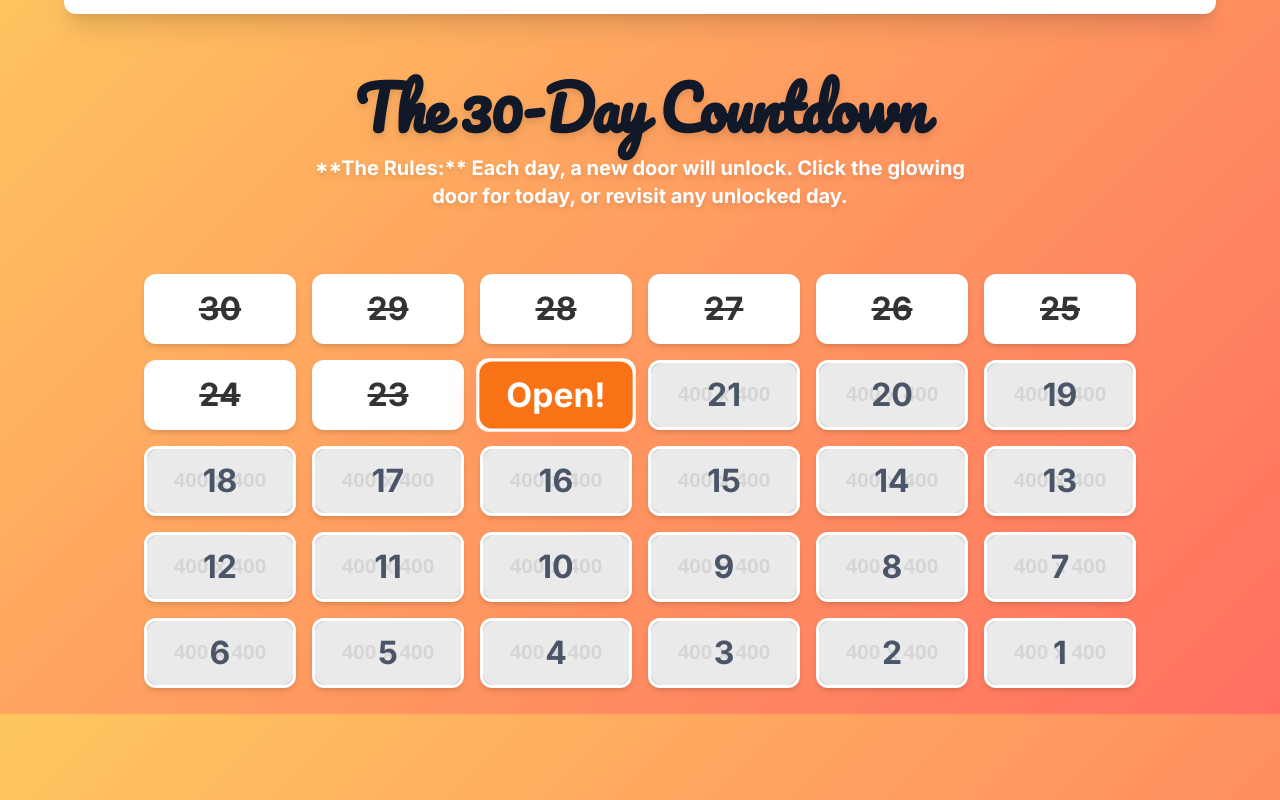
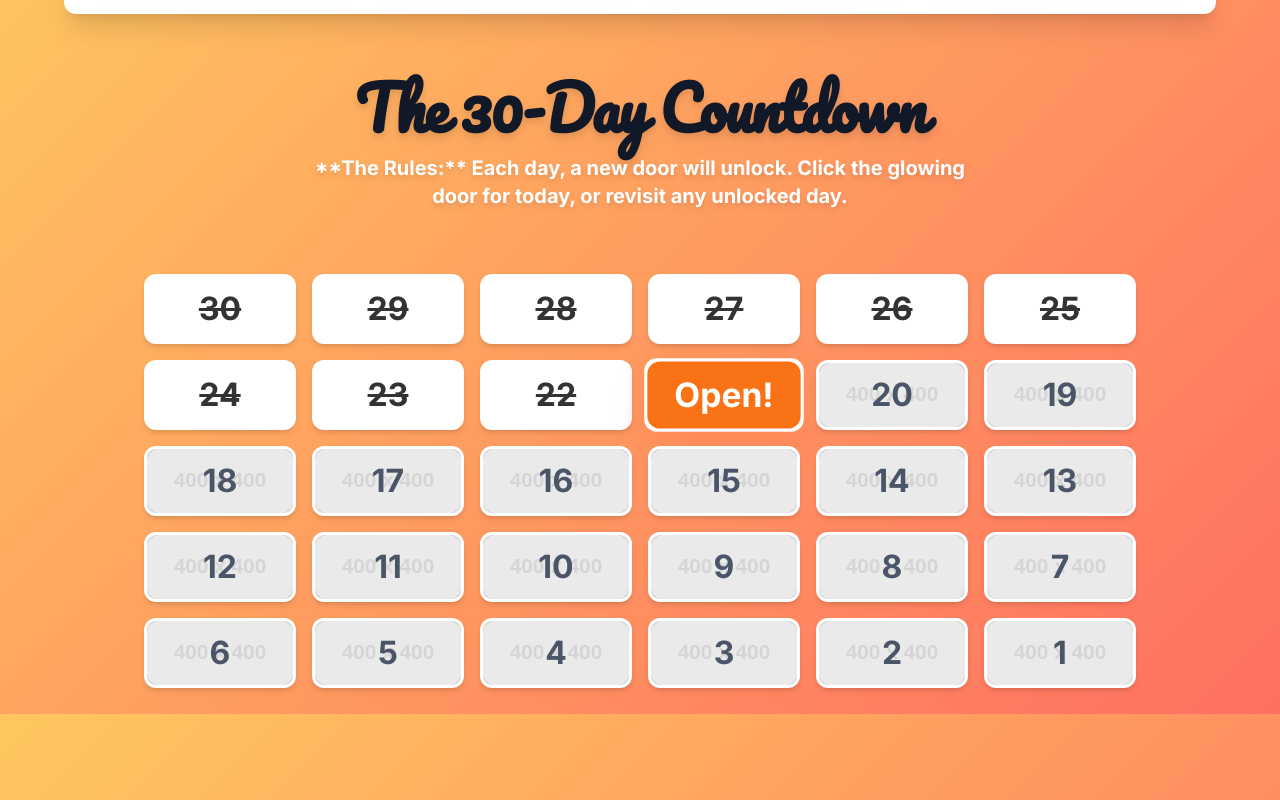
Before and after one commit to simonmelis85-prog/littleboydavidmelisisfinallygettingmarried, a plain HTML site: page index.html in a window 1280 px wide. Shown: the part 1686-2486 px from the top of the page. Drawn offline with nearby package versions, Linux system fonts and the light colour scheme; placeholder pictures from the web are drawn by us.

Commit message:
Update index.html

```diff
--- a/index.html
+++ b/index.html
@@ -136,8 +136,8 @@
       const countdownDays = 30;
 
       // Days to always unlock + strikethrough + modal
-      // 23–30 are crossed but clickable
-      const forceOpenDays = new Set([30, 29, 28, 27, 26, 25, 24, 23]);
+      // 22–30 are crossed but clickable
+      const forceOpenDays = new Set([30, 29, 28, 27, 26, 25, 24, 23, 22]);
 
       // ============== Date math (local, inclusive) ==============
       const [wy, wm, wday] = weddingDate.split('-').map(Number);
@@ -148,8 +148,8 @@
       const MS_PER_DAY = 1000 * 60 * 60 * 24;
       let daysUntil = Math.round((weddingDayAtMidnight - todayAtMidnight) / MS_PER_DAY) + 1; // inclusive
 
-      // TODAY is Day 22
-      const OVERRIDE_TODAY = 22;
+      // TODAY is Day 21
+      const OVERRIDE_TODAY = 21;
       if (OVERRIDE_TODAY) daysUntil = OVERRIDE_TODAY;
 
       // clamp to [1..countdownDays]
@@ -258,6 +258,18 @@
             <div class="space-y-4">
               <img src="${DAY22_IMAGE}" alt="Day 22 surprise" class="w-full h-auto rounded-lg shadow" />
             </div>`
+        },
+        '21': {
+          title: "Day 21 Surprise",
+          content: `
+            <div class="relative w-full overflow-hidden rounded-lg" style="padding-top:56.25%;">
+              <iframe class="absolute inset-0 w-full h-full"
+                src="https://www.youtube.com/embed/kMmF2gghaSc"
+                title="YouTube Shorts"
+                frameborder="0"
+                allow="accelerometer; autoplay; clipboard-write; encrypted-media; gyroscope; picture-in-picture; web-share"
+                allowfullscreen></iframe>
+            </div>`
         }
       };
 
@@ -294,7 +306,7 @@
         if (isLockedByCountdown) {
           door.classList.add('locked');
         } else if (isForced) {
-          // 30..23: always unlocked + crossed
+          // 30..22: always unlocked + crossed
           overlay.classList.add('strikethrough');
           door.classList.remove('locked');
         } else if (isToday) {
```
